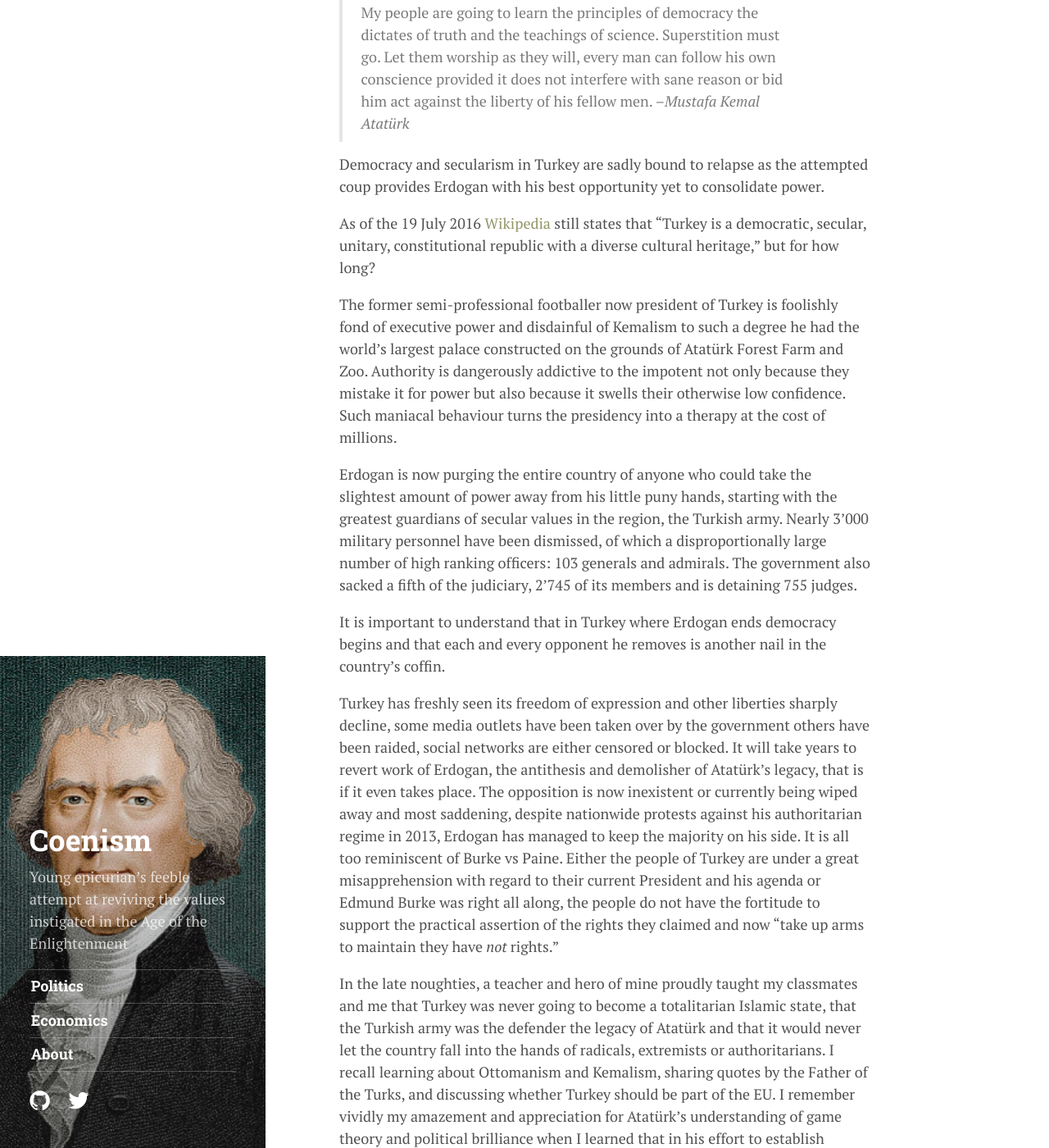
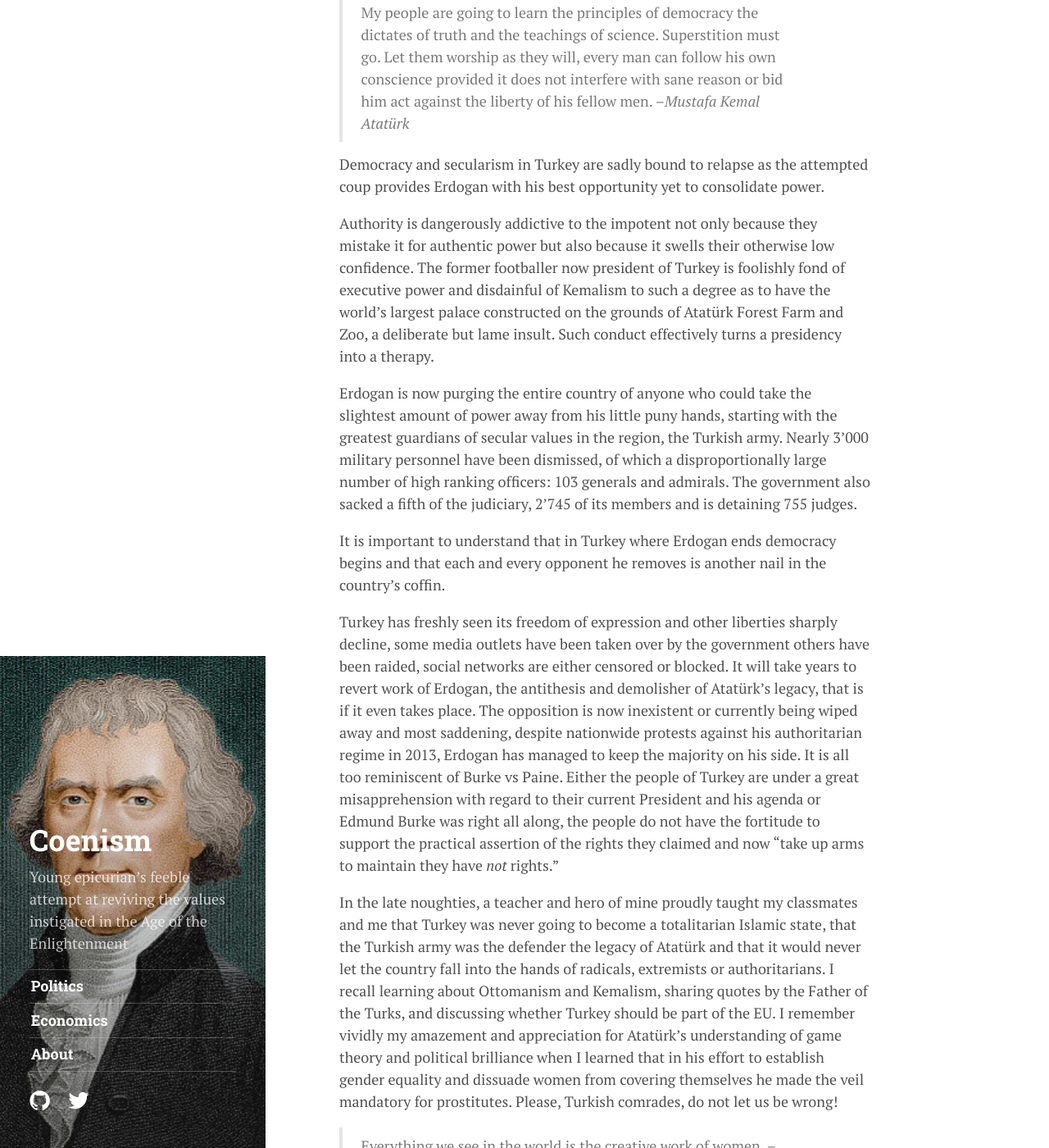
Before and after one commit to tomucker/tomucker.github.io, a Jekyll site: the page built from _posts/2016-07-19-dictaturk.md, in a window 1280 px wide and 1400 px high, scrolled down 207 px. Shown: the whole window at 82% size. Built offline with Jekyll 4.4.1, drawn with Linux system fonts in a browser that asks for light colours; nearby versions of some CDN libraries; some web fonts are replaced; some of the changed text lies outside the part shown.

Commit message:
tweaks 2nd para

```diff
--- a/_posts/2016-07-19-dictaturk.md
+++ b/_posts/2016-07-19-dictaturk.md
@@ -8,9 +8,7 @@ tags: [politics]
 
 Democracy and secularism in Turkey are sadly bound to relapse as the attempted coup provides Erdogan with his best opportunity yet to consolidate power.
 
-As of the 19 July 2016 [Wikipedia](https://en.wikipedia.org/wiki/Turkey) still states that "Turkey is a democratic, secular, unitary, constitutional republic with a diverse cultural heritage," but for how long?
-
-The former semi-professional footballer now president of Turkey is foolishly fond of executive power and disdainful of Kemalism to such a degree he had the world's largest palace constructed on the grounds of Atatürk Forest Farm and Zoo. Authority is dangerously addictive to the impotent not only because they mistake it for power but also because it swells their otherwise low confidence. Such maniacal behaviour turns the presidency into a therapy at the cost of millions.
+Authority is dangerously addictive to the impotent not only because they mistake it for authentic power but also because it swells their otherwise low confidence. The former footballer now president of Turkey is foolishly fond of executive power and disdainful of Kemalism to such a degree as to have the world's largest palace constructed on the grounds of Atatürk Forest Farm and Zoo, a deliberate but lame insult. Such conduct effectively turns a presidency into a therapy.
 
 Erdogan is now purging the entire country of anyone who could take the slightest amount of power away from his little puny hands, starting with the greatest guardians of secular values in the region, the Turkish army. Nearly 3'000 military personnel have been dismissed, of which a disproportionally large number of high ranking officers: 103 generals and admirals. The government also sacked a fifth of the judiciary, 2'745 of its members and is detaining 755 judges.
 
```
Also changed, not shown: other parts of _posts/2016-07-19-dictaturk.md (+2 -0 lines).
